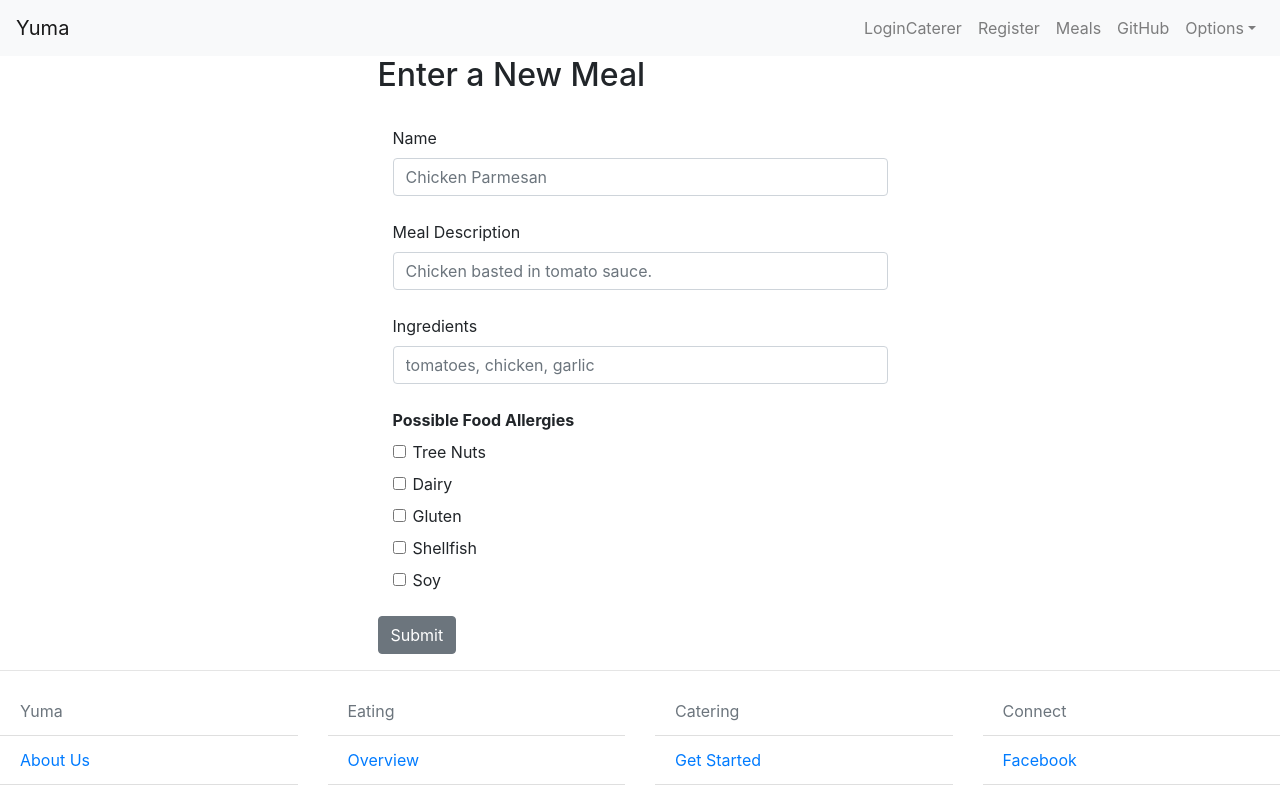
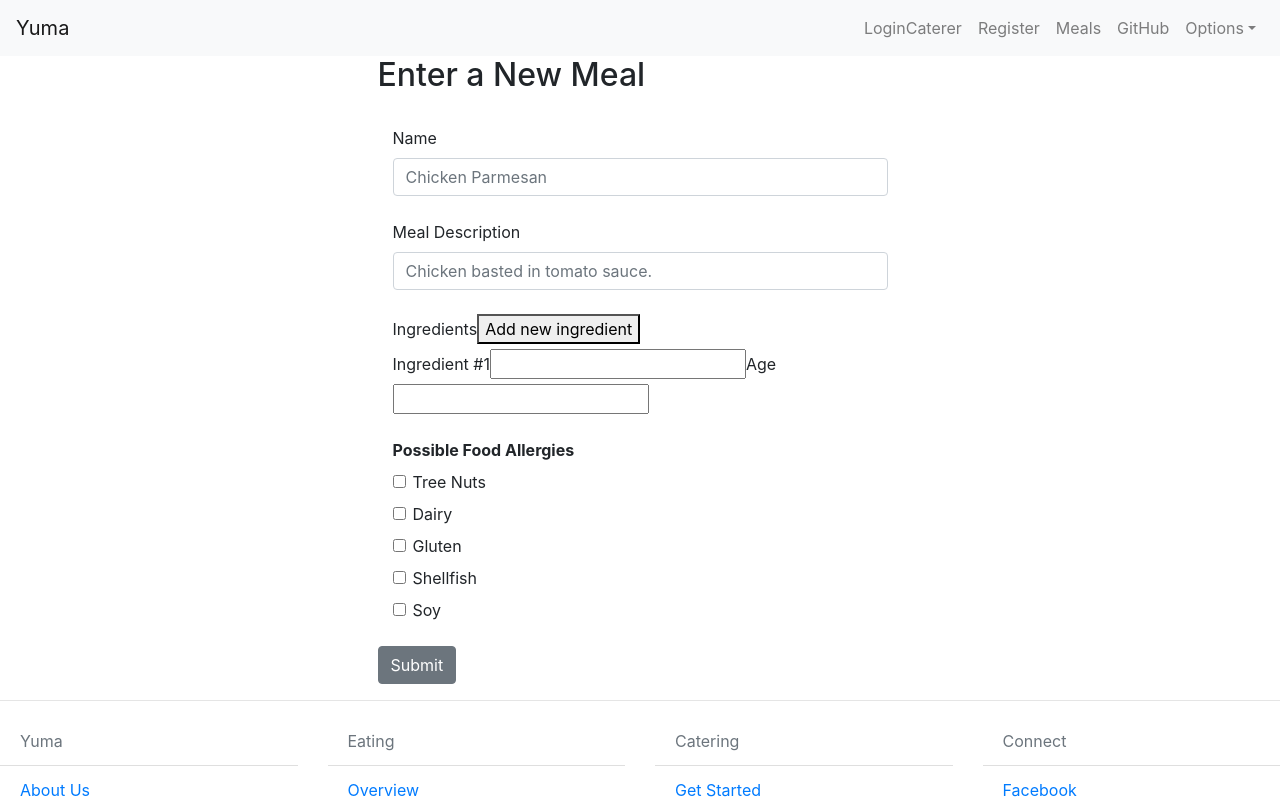
Before and after one commit to faisalhabibgit/Yuma, a React (Create React App) app in the folder frontend/: page /NewMeal in a window 1280 px wide. Shown: the top 800 px of the page. Built offline with nearby package versions, Linux system fonts and the light colour scheme.

Commit message:
Dynamic input form for ingredients

```diff
--- a/frontend/src/component/NewMeal.js
+++ b/frontend/src/component/NewMeal.js
@@ -16,7 +16,7 @@ class NewMeal extends Component{
     this.state = {
       name: '',
       description: '',
-      ingredients: '',
+      ingredients: [{name:"",age:""}],
       nuts: 'false',
       dairy: 'false',
       gluten: 'false',
@@ -31,6 +31,8 @@ class NewMeal extends Component{
   }
 
   handleSubmit(event) {
+
+    event.preventDefault();
 
     if(this.state.name.length<1){
       alert('Please enter a name.');
@@ -47,18 +49,34 @@ class NewMeal extends Component{
       this.props.history.push(REDIRECTHOME);
 
     }
-    event.preventDefault();
+
   }
 
-  handleChange(event){
+  handleChange(event) {
+
+    if(["name", "age"].includes(event.target.className)){
+
+      let ingredients = [...this.state.ingredients];
+      ingredients[event.target.dataset.id][event.target.className] = event.target.value;
+      this.setState({ ingredients }, () => console.log(this.state.ingredients));
+
+    } else {
 
     const target = event.target;
     const value = target.type === 'checkbox' ? target.checked : target.value;
     const id = target.id;
 
-    this.setState({[id]:value});
+    this.setState({[id]: value});
+    }
+  }
 
-  }
+  addIngredient = (e) => {
+    e.preventDefault();
+    this.setState((prevState) => ({
+      ingredients: [...prevState.ingredients, {name:"", age:""}],
+    }));
+  };
+
 
   postMeal(array){
 
@@ -69,7 +87,7 @@ class NewMeal extends Component{
         'Content-Type': 'application/json',
       },
       body: JSON.stringify({
-        ingredients: null,
+        ingredients: this.state.ingredients,
         name: this.state.name,
         description: this.state.description,
         flags: array,
@@ -140,13 +158,36 @@ class NewMeal extends Component{
                   <br/>
 
                   <Label>Ingredients</Label>
-                  <Input
-                    type="text"
-                    name="Ingredients"
-                    id="ingredients"
-                    placeholder="tomatoes, chicken, garlic"
-                    onChange={this.handleChange}
-                  />
+                  <button onClick={this.addIngredient}>Add new ingredient</button>
+                  {
+                    this.state.ingredients.map((val, idx)=> {
+                      let ingredientId = `cat-${idx}`, ageId = `age-${idx}`
+                      return (
+                        <div key={idx}>
+                          <label htmlFor={ingredientId}>{`Ingredient #${idx + 1}`}</label>
+                          <input
+                            type="text"
+                            name={ingredientId}
+                            data-id={idx}
+                            id={ingredientId}
+                            value={this.state.ingredients[idx].name}
+                            onChange={this.handleChange}
+                            className="name"
+                          />
+                          <label htmlFor={ageId}>Age</label>
+                          <input
+                            type="text"
+                            name={ageId}
+                            data-id={idx}
+                            id={ageId}
+                            value={this.state.ingredients[idx].age}
+                            onChange={this.handleChange}
+                            className="age"
+                          />
+                        </div>
+                      )
+                    })
+                  }
 
                   <br/>
 
```
